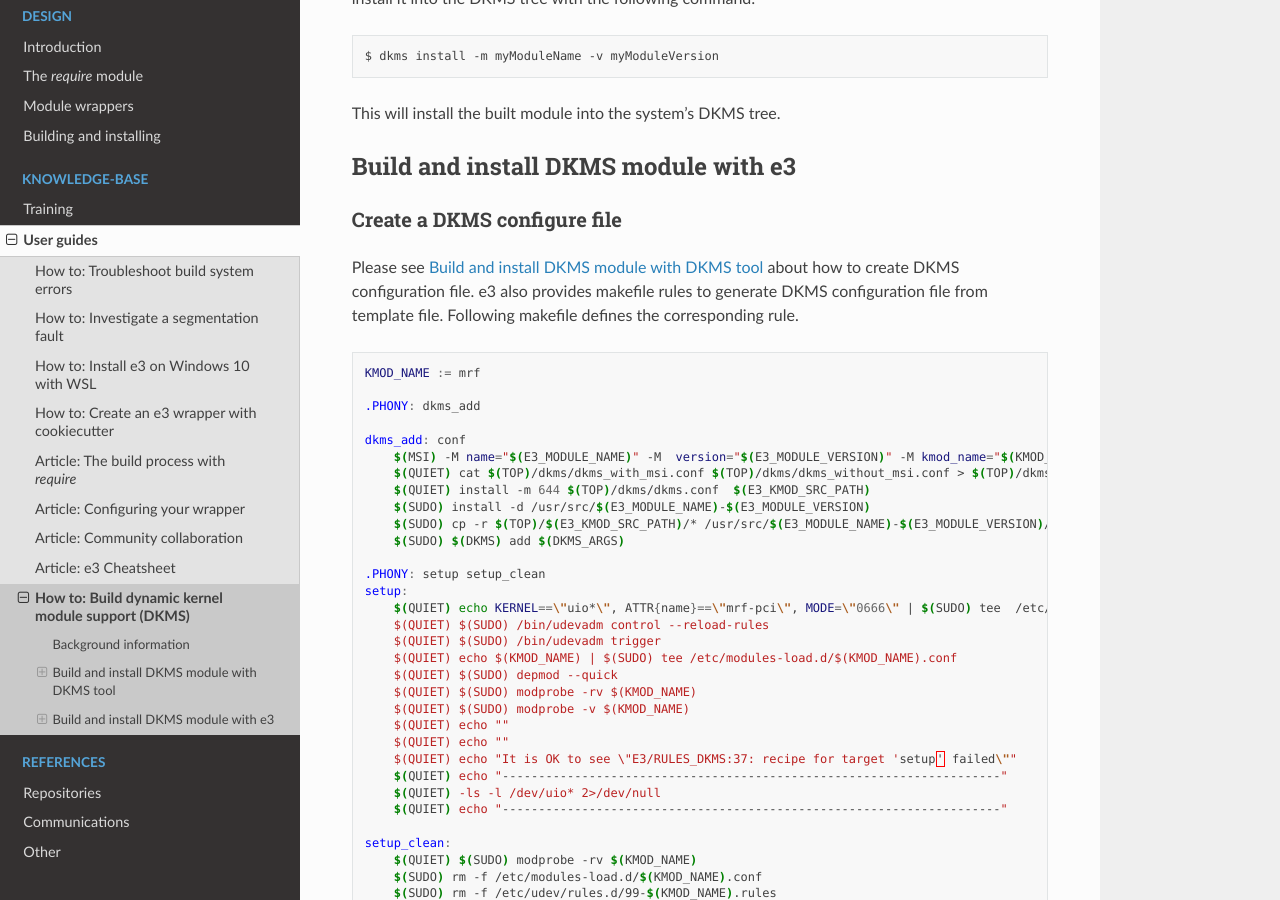
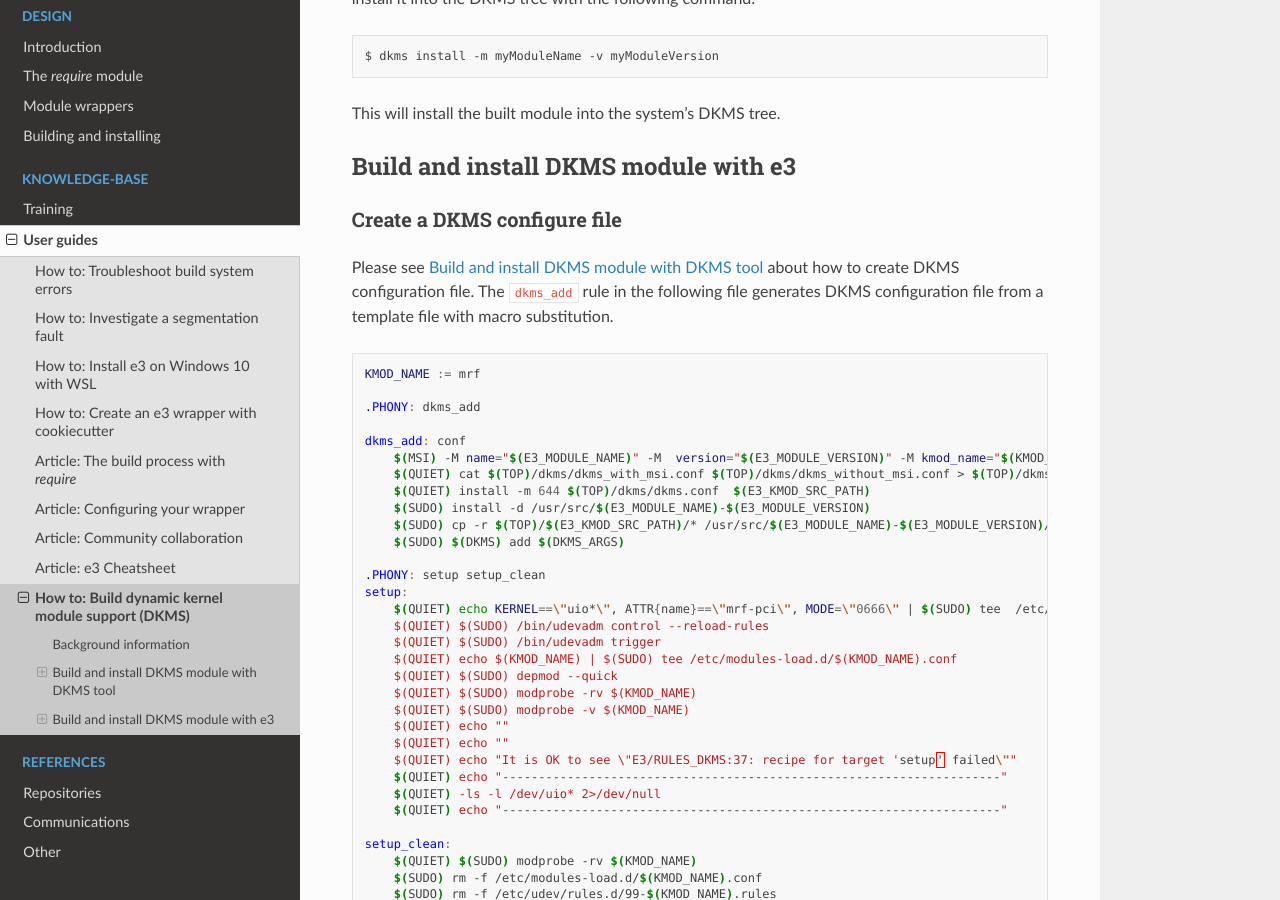
Before and after one commit to ttkorhonen/e3pages, a Sphinx documentation site: the page built from docs/kb/guide/articles/9_dynamic_kernel_module_support.md, in a window 1280 px wide and 900 px high, scrolled down 1137 px. Built offline with Sphinx 7.4.7 and the Read the Docs theme 2.0.0, drawn with Linux system fonts in a browser that asks for light colours.

Commit message:
Change a sentence

````diff
--- a/docs/kb/guide/articles/9_dynamic_kernel_module_support.md
+++ b/docs/kb/guide/articles/9_dynamic_kernel_module_support.md
@@ -60,8 +60,8 @@ This will install the built module into the system's DKMS tree.
 ### Create a DKMS configure file
 
 Please see {ref}`with_dkms_tool` about how to create DKMS configuration file.
-e3 also provides makefile rules to generate DKMS configuration file from
-template file. Following makefile defines the corresponding rule.
+The `dkms_add` rule in the following file generates DKMS configuration file
+from a template file with macro substitution.
 
 ```makefile
 KMOD_NAME := mrf
````
